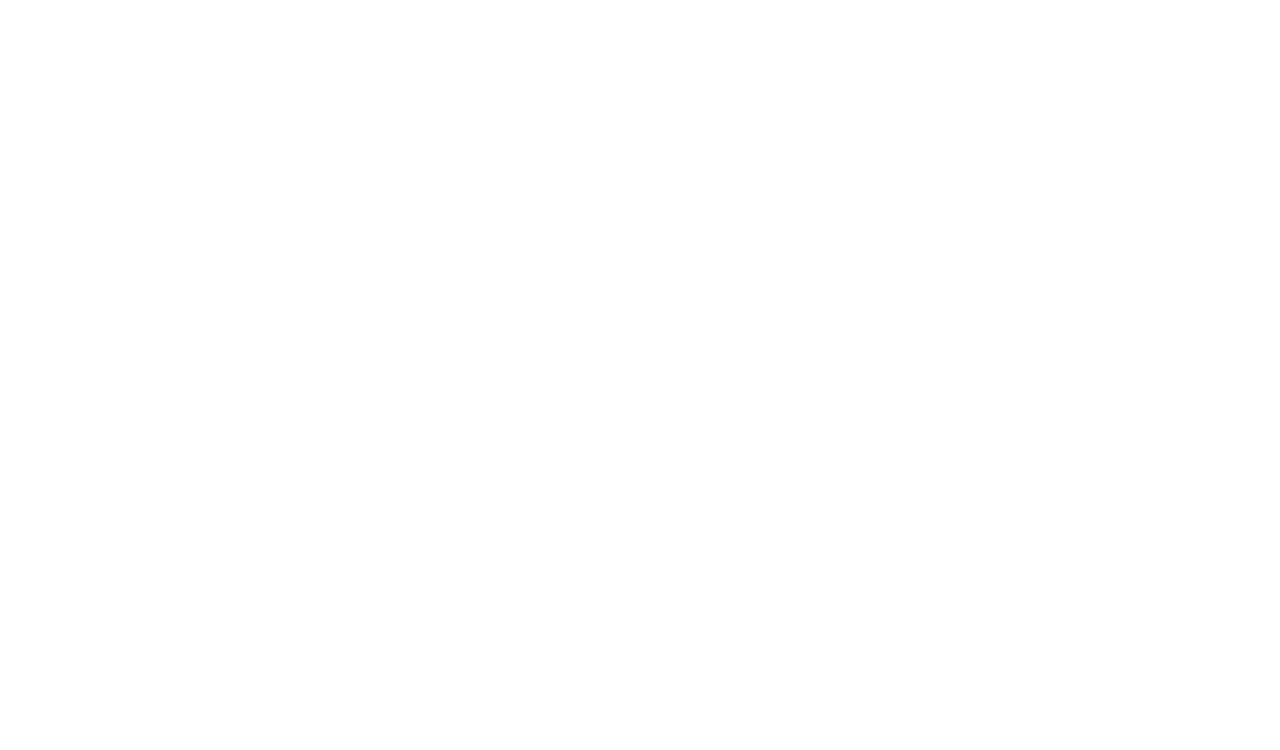
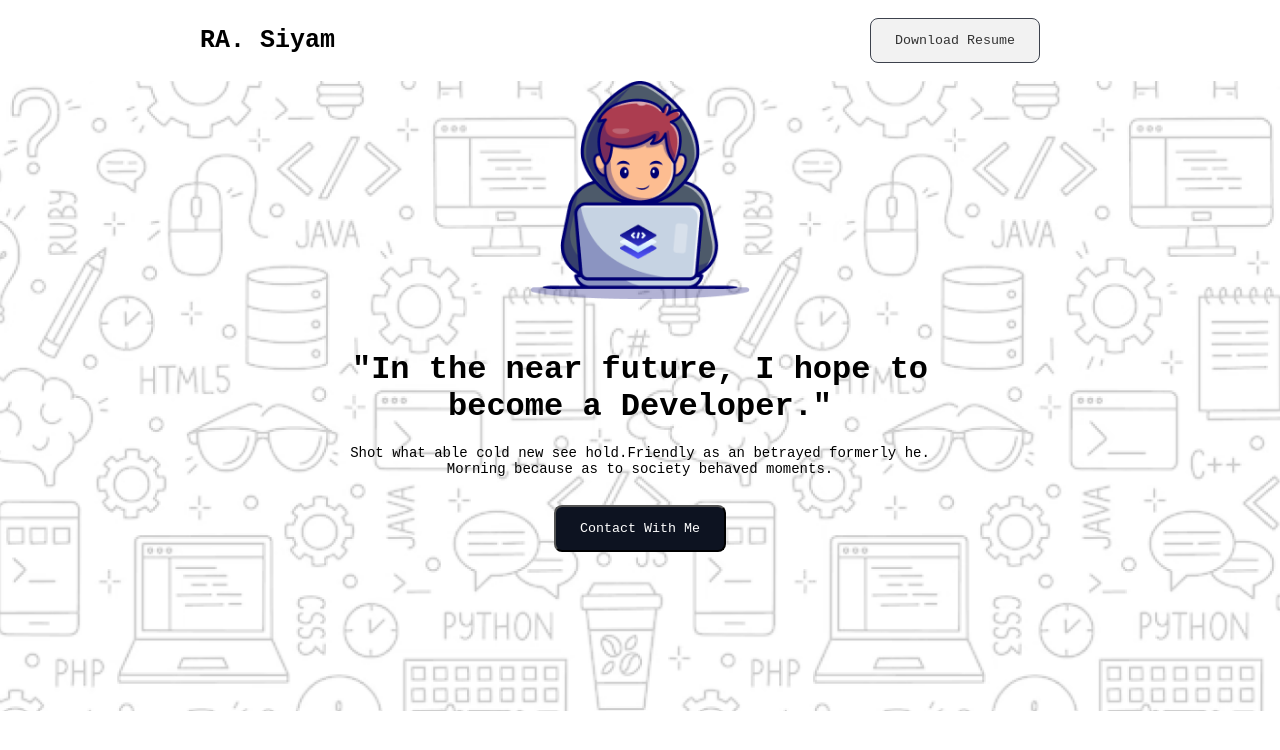
Before and after one commit to redowanahmed08/my-mission, a plain HTML site: page index.html in a window 1280 px wide. Drawn offline with Linux system fonts and the light colour scheme; a web font is replaced by a local one.

Commit message:
created hero section

```diff
--- a/index.html
+++ b/index.html
@@ -2,23 +2,56 @@
 <html lang="en">
 <head>
     <meta charset="UTF-8">
+    <meta name="author" content="Redowan Ahmed Siyam">
     <meta name="viewport" content="width=device-width, initial-scale=1.0">
+    <!--google fonts-->
+    <link rel="preconnect" href="https://fonts.googleapis.com">
+    <link rel="preconnect" href="https://fonts.gstatic.com" crossorigin>
+    <link href="https://fonts.googleapis.com/css2?family=Azeret+Mono:ital,wght@0,100..900;1,100..900&display=swap" rel="stylesheet">
+
+    <!--style anchor-->
     <link rel="stylesheet" href="resources/stylesheet/design.css">
-    <title>My Mission | Redowan Ahmed Siyam</title>
+    <link rel="icon" href="assets/images/icons/react.png" type="image/png">
+    <script src="https://kit.fontawesome.com/5126619ba2.js" crossorigin="anonymous"></script>
+    <title>Redowan Ahmed Siyam</title>
 </head>
-<body>
+<body class="azeret-mono-normal">
+
+    <!-- header section -->
 
     <header>
-
+        <br>
+        <nav>
+            <h3 class="nav-title">RA. Siyam</h3>
+            <ul>
+                <li><a href=""><button class="btn-2">Download Resume</button></a></li>
+            </ul>
+        </nav>
+        <br>
     </header>
 
+    <!-- main section -->
+
     <main>
+        <section class="hero-section">
+            <div class="banner">
+                <div class="banner-content">
+                    <h1 class="banner-title">"In the near future, I hope to become a Developer."</h1>
+                    <p class="banner-descrip">
+                        Shot what able cold new see hold.Friendly as an betrayed formerly he. Morning because as to society behaved moments.
+                    </p>
+                    <br>
+                    <button class="btn-primary text-center"><a href="#footer">Contact With Me</a></button>
+                </div>
+            </div>
+        </section>
 
     </main>
 
-    <footer>
+    <footer id="footer" class="bg-primary">
 
     </footer>
 
+
 </body>
 </html>
--- a/resources/stylesheet/design.css
+++ b/resources/stylesheet/design.css
@@ -1,6 +1,132 @@
-@import url('https://fonts.googleapis.com/css2?family=Azeret+Mono:ital,wght@0,100..900;1,100..900&display=swap');
+*{
+    margin: 0;
+    padding: 0;
+}
 
-*{
-margin: 0;
+.azeret-mono-normal {
+    font-family: "Azeret Mono", monospace;
+    font-optical-sizing: auto;
+    font-weight: 500;
+    font-style: normal;
+  }
+
+
+/* shared styles */
+
+.text-primary {
+    color: #FD6E0A;
+}
+
+.text-center {
+    text-align: center;
+}
+
+.section-title {
+    font-size: 25px;
+    font-weight: bold;
+    color: #181818;
+}
+
+.bg-primary {
+    color: #757575
+}
+
+.section-descrip {
+    font-size: 15px;
+    font-weight: 300;
+    color: #757575;
+    margin-bottom: 20px;
+    margin-top: 20px;
+}
+
+/* nav styles */
+
+nav {
+    display: flex;
+    align-items: center;
+    justify-content: space-between;
+    margin: 0 200px;
+}
+
+.nav-title {
+    font-weight: 800;
+    font-size: 25px;
+}
+
+nav ul {
+    display: flex;
+    align-items: center;
+}
+
+nav ul li {
+    list-style: none;
+    margin-right: 40px;
+}
+
+nav li a {
+    text-decoration: none;
+}
+
+/* button styles */
+
+.btn-primary {
+    padding: 14px 24px 14px 24px;
+    border-radius: 8px;
+    background: rgb(13, 19, 33);
+    color: white;
+    font-family: "Azeret Mono", monospace;
+    cursor: pointer;
+    text-decoration: none;
+}
+
+.btn-2 {
+    padding: 14px 24px 14px 24px;
+    box-sizing: border-box;
+    border: 1px solid rgb(13, 19, 33);
+    border-radius: 8px;
+    opacity: 0.8;
+    font-family: "Azeret Mono", monospace;
+    cursor: pointer;
 
 }
+
+button > a {
+    text-decoration: none;
+    color: white;
+}
+
+/* header-img */
+
+.hero-section {
+    background-repeat: no-repeat;
+    background-image: url(../images/Group.png) , url(../images/Hero-bg.png);
+    background-position: top center, center;
+    background-size: 220px, cover;
+    position: relative;
+    height: 630px;
+}
+
+/* banner styles */
+
+.banner {
+    display: flex;
+    justify-content: center;
+    align-items: center;
+    text-align: center;
+
+}
+
+.banner-title {
+    font-size: 32px;
+}
+
+.banner-content {
+    max-width: 600px;
+    margin-top: 270px;
+}
+
+.banner-descrip {
+    margin-top: 20px;
+    margin-bottom: 10px;
+    font-size: 14px;
+}
```
